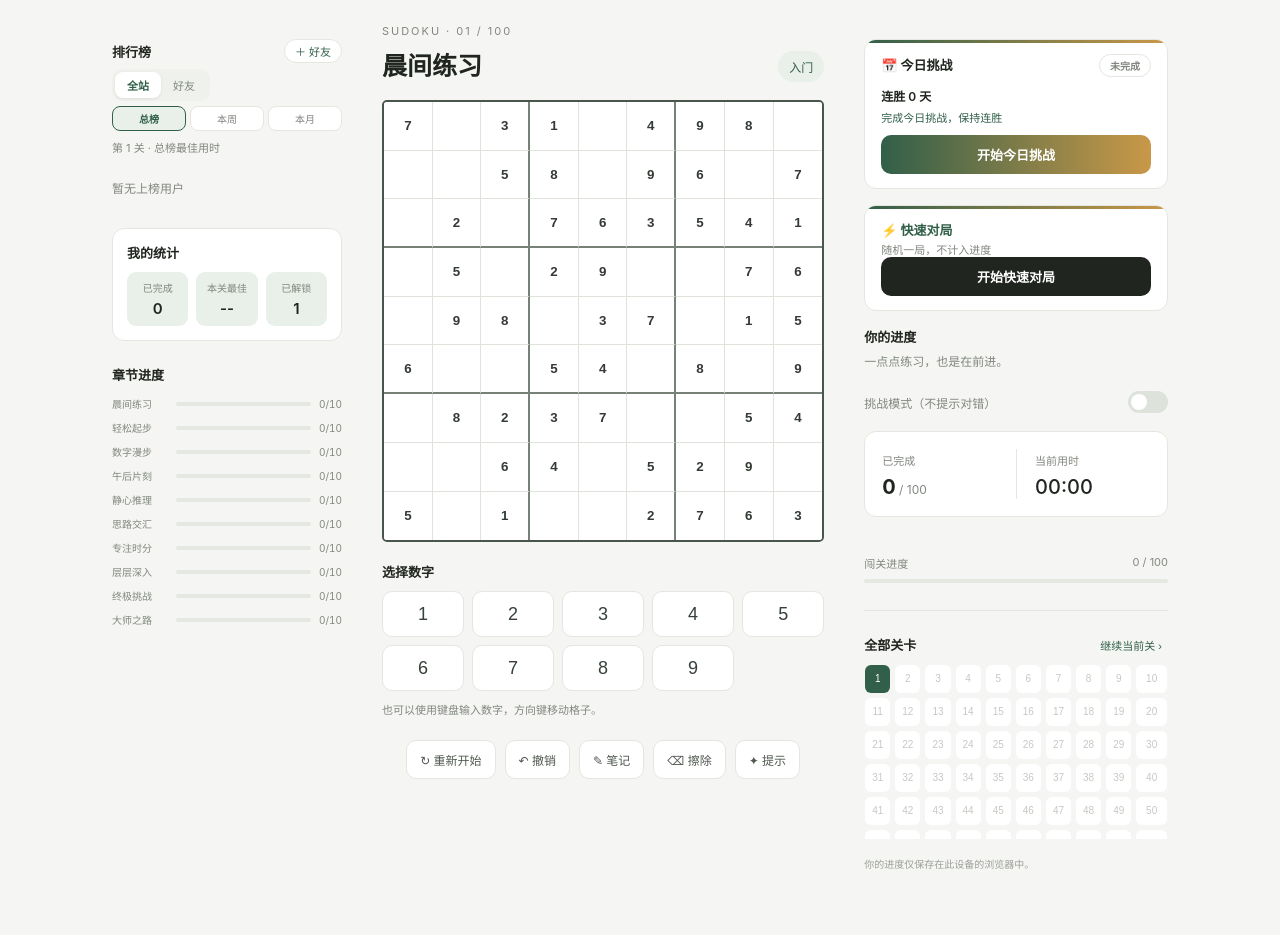
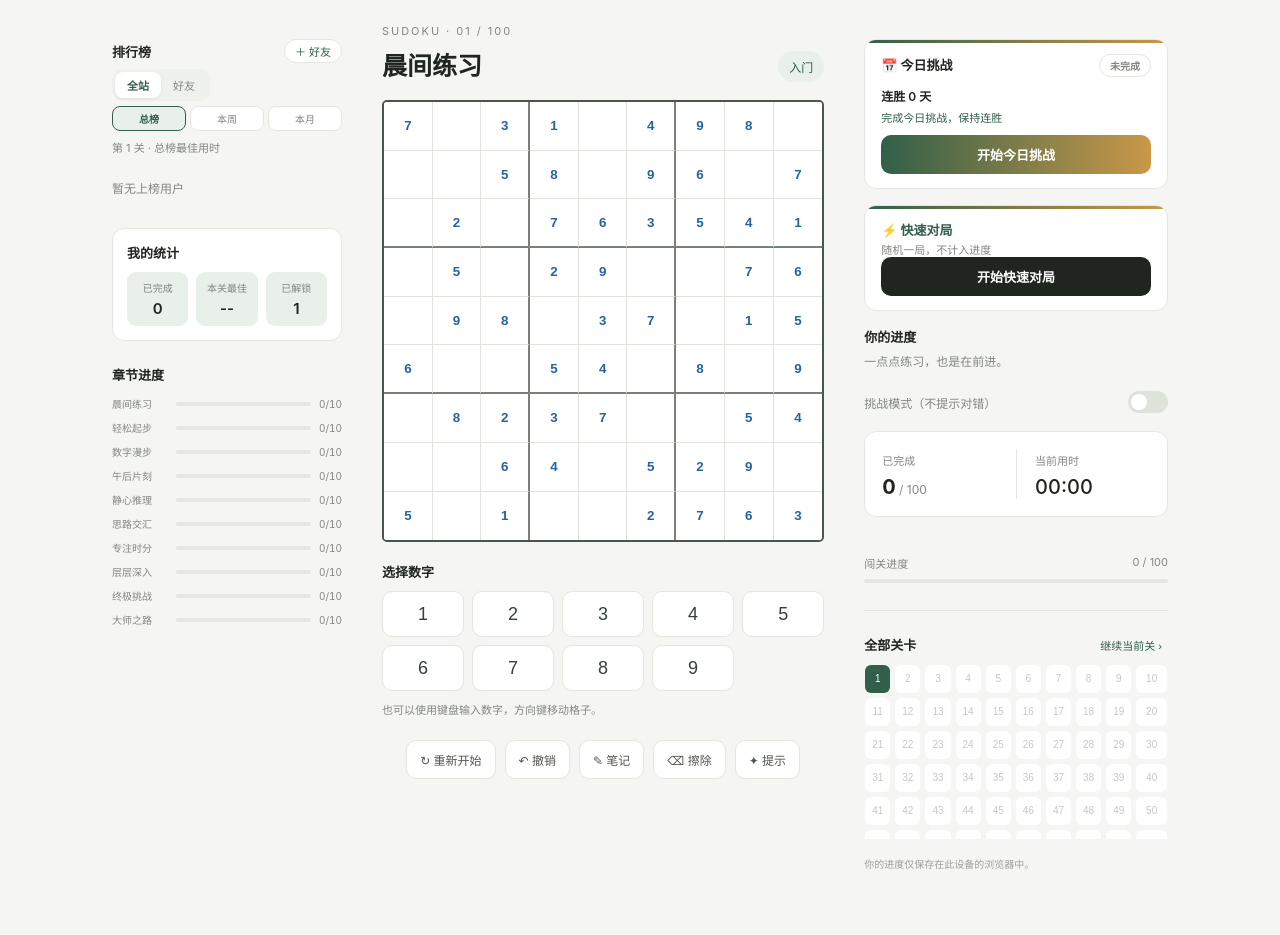
Before and after one commit to foreverycs/sudoku, a PHP site: page / in a window 1280 px wide. Shown: the part 92-1027 px from the top of the page. Run offline with PHP 8.4, Linux system fonts and the light colour scheme; data that the repository does not hold is empty; a stand-in replaces the project's code that opens the database connection; some libraries are stand-ins or nearby versions.

Commit message:
style: 输入数字改为加粗黑色并区分题目数字

```diff
--- a/index.html
+++ b/index.html
@@ -12,7 +12,7 @@
 <link rel="apple-touch-icon" href="icons/apple-touch-icon.png">
 <script src="sudoku-storage.js?v=2"></script>
 <title>数独 · 静心一刻</title>
-  <link rel="stylesheet" href="sudoku.css?v=34">
+  <link rel="stylesheet" href="sudoku.css?v=38">
 </head>
 <body>
 <div class="shell">
--- a/sudoku.css
+++ b/sudoku.css
@@ -4,7 +4,7 @@
   --ink:#20251f; --muted:#81877f; --line:#e3e7df; --paper:#f5f6f3; --card:#fff;
   --green:#315f49; --pale:#e8f0e9; --gold:#c99848; --red:#b74b47;
   --board-border:#4a554b; --cell-border:#dfe3dc; --cell-strong:#778177;
-  --given:#343a34; --sel-bg:#dbe9dd; --rel-bg:#f1f5f0; --same-bg:#e8f0e9;
+  --given:#2563a6; --input-ink:#111814; --sel-bg:#dbe9dd; --rel-bg:#f1f5f0; --same-bg:#c8dfcb;
   --conflict-bg:#fcebea; --notes:#788178;
   --ctrl-ink:#50584f; --hover-border:#9db19e; --hover-bg:#f6faf6;
   --num-ink:#364139; --track:#e4e8e1; --level-ink:#727970; --locked:#c5c9c2;
@@ -17,7 +17,7 @@
     --ink:#e8ece6; --muted:#9aa39a; --line:#3a423b; --paper:#1c211d; --card:#262c27;
     --green:#8fceb0; --pale:#2b362f; --gold:#d8ab62; --red:#e0908a;
     --board-border:#5a6a5c; --cell-border:#3a423b; --cell-strong:#5a6a5c;
-    --given:#c6cec6; --sel-bg:#33453a; --rel-bg:#2a322c; --same-bg:#2e3a32;
+    --given:#8fc5ff; --input-ink:#edf4ee; --sel-bg:#33453a; --rel-bg:#2a322c; --same-bg:#405943;
     --conflict-bg:#452a28; --notes:#8a948a;
     --ctrl-ink:#b8c0b8; --hover-border:#5a6a5c; --hover-bg:#2a322c;
     --num-ink:#d0d8d0; --track:#333b34; --level-ink:#8a948a; --locked:#4a544c;
@@ -30,7 +30,7 @@ html.dark{
   --ink:#e8ece6; --muted:#9aa39a; --line:#3a423b; --paper:#1c211d; --card:#262c27;
   --green:#8fceb0; --pale:#2b362f; --gold:#d8ab62; --red:#e0908a;
   --board-border:#5a6a5c; --cell-border:#3a423b; --cell-strong:#5a6a5c;
-  --given:#c6cec6; --sel-bg:#33453a; --rel-bg:#2a322c; --same-bg:#2e3a32;
+  --given:#8fc5ff; --input-ink:#edf4ee; --sel-bg:#33453a; --rel-bg:#2a322c; --same-bg:#405943;
   --conflict-bg:#452a28; --notes:#8a948a;
   --ctrl-ink:#b8c0b8; --hover-border:#5a6a5c; --hover-bg:#2a322c;
   --num-ink:#d0d8d0; --track:#333b34; --level-ink:#8a948a; --locked:#4a544c;
@@ -109,7 +109,7 @@ main{display:grid;grid-template-columns:230px minmax(330px,540px) 1fr;gap:40px;a
 
 /* ===== 棋盘 ===== */
 .board{display:grid;grid-template-columns:repeat(9,minmax(0,1fr));grid-template-rows:repeat(9,minmax(0,1fr));border:2px solid var(--board-border);border-radius:5px;overflow:hidden;background:var(--card);aspect-ratio:1;width:100%;max-width:520px;margin-inline:auto;touch-action:manipulation}
-.cell{border:0;border-right:1px solid var(--cell-border);border-bottom:1px solid var(--cell-border);border-radius:0;background:var(--card);min-width:0;position:relative;display:grid;place-items:center;font:500 clamp(16px,3.3vw,25px)/1 inherit;color:var(--green);cursor:pointer;padding:0}
+.cell{border:0;border-right:1px solid var(--cell-border);border-bottom:1px solid var(--cell-border);border-radius:0;background:var(--card);min-width:0;position:relative;display:grid;place-items:center;font:650 clamp(16px,3.3vw,25px)/1 inherit;color:var(--input-ink);cursor:pointer;padding:0}
 .cell:nth-child(3n){border-right:2px solid var(--cell-strong)}
 .cell:nth-child(9n){border-right:0}
 .cell:nth-child(n+19):nth-child(-n+27),.cell:nth-child(n+46):nth-child(-n+54){border-bottom:2px solid var(--cell-strong)}
```
